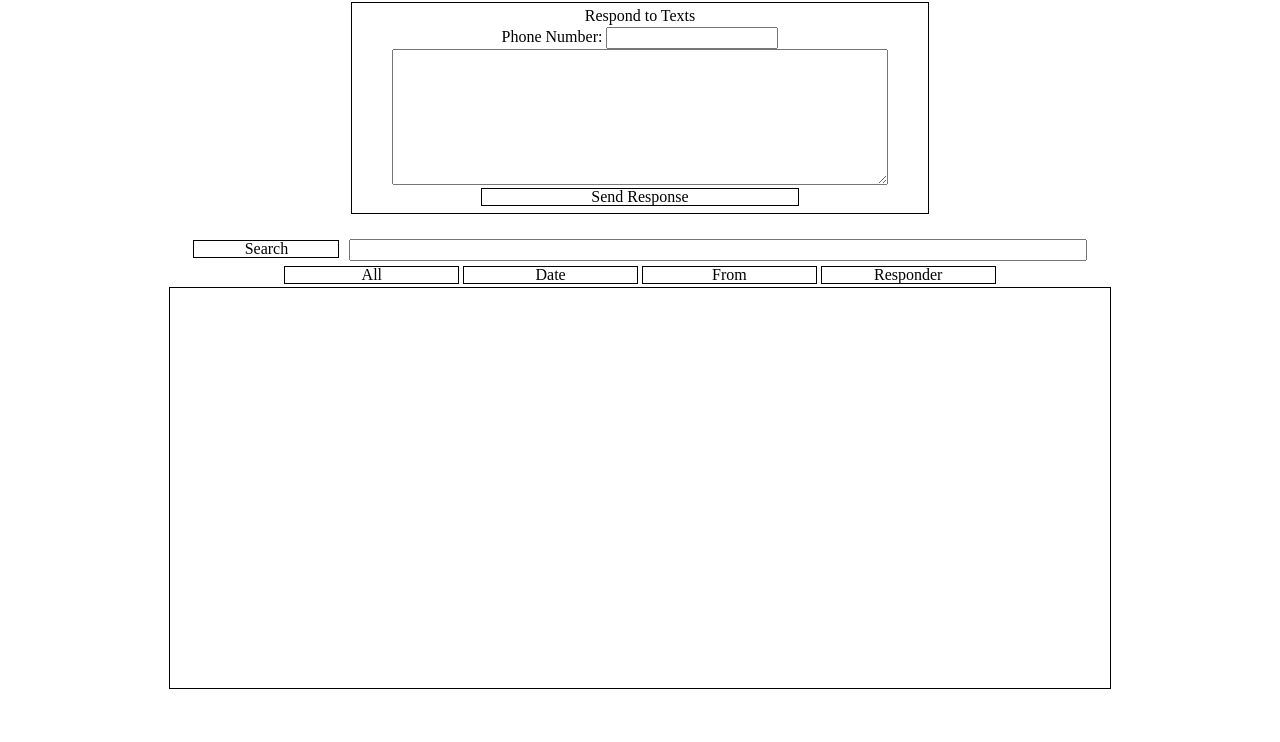
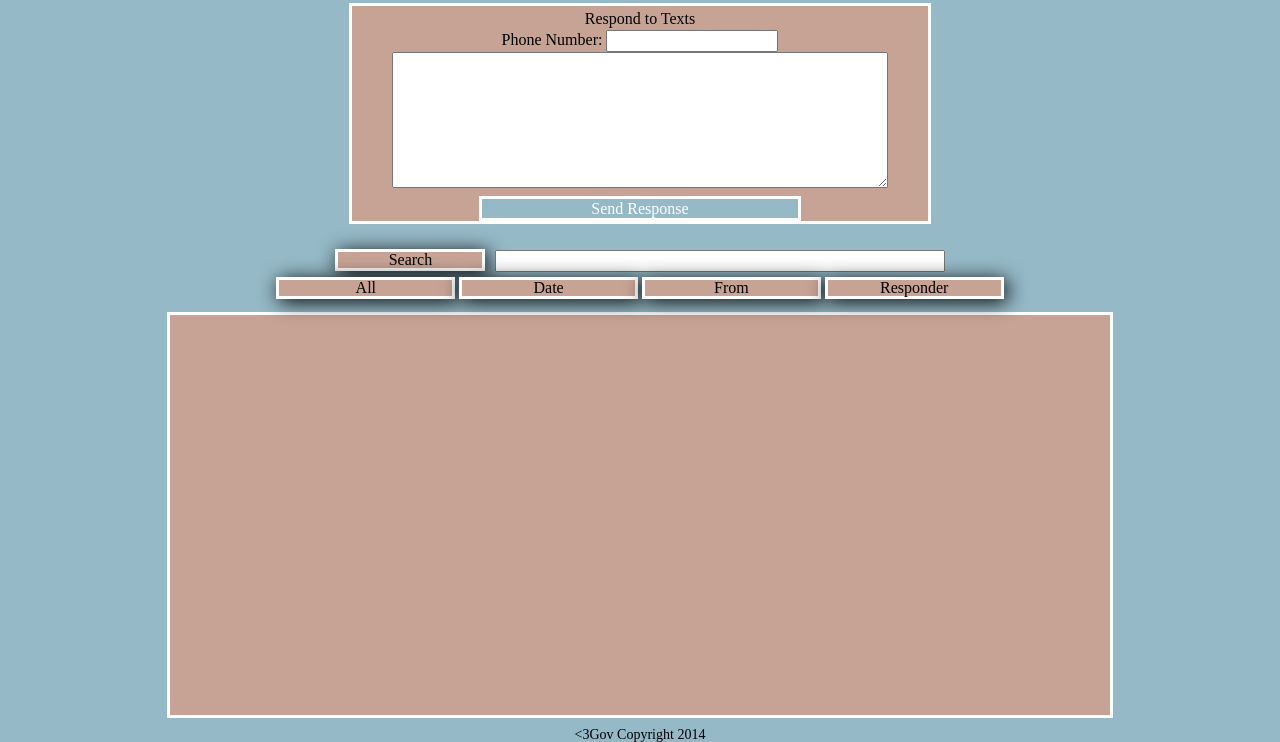
Before and after one commit to smitch88/heartgov, a website: page public/index.html in a window 1280 px wide. Shown: the part 132-874 px from the top of the page. Before the commit the page ends 821 px from the top, so only its background shows below. Drawn offline with nearby package versions, Linux system fonts and the light colour scheme; no server answers.

Commit message:
updated main page style

```diff
--- a/public/index.html
+++ b/public/index.html
@@ -39,4 +39,7 @@
 		<input type='submit' id='submit'/>
 	</form>
 	</div>
+
+	<footer><3Gov Copyright 2014</footer>
+
 </body>
--- a/public/main.css
+++ b/public/main.css
@@ -1,10 +1,18 @@
 * {
 	font-family: 'avenir';
+}
+
+body {
+	background-color: #95B9C7
 }
 
 #imgholder {
 	text-align: center;
 	padding-bottom: 20px;
+	background-color: white;
+	margin-bottom: 10px;
+	margin-top: 10px;
+	height: 95px;
 }
 
 img#logo {
@@ -13,24 +21,31 @@ img#logo {
 
 .responsebox {
 	width: 45%;
-	border: 1px solid black;
+	border: 3px solid white;
 	height: 210px;
 	margin-right: 15px;
 	margin: auto;
 	margin-bottom: 20px;
 	font-family: 'avenir';
+	background-color: #C7A395;
+	padding-bottom: 5px
 }
 
 textarea {
 	width: 85%;
 	height: 130px;
+	margin-bottom: 5px
 }
 
 #submitResponse {
 	width: 55%;
-	border: 1px solid black;
+	border: 3px solid white;
 	margin: auto;
 	font-family: 'avenir';
+	background-color: #95B9C7;
+	color: white;
+	height: 17px;
+	padding-top: 2px;
 }
 
 .searchbox {
@@ -50,37 +65,46 @@ textarea {
 	display: inline-block;
 	width: 15%;
 	margin-right: 1%;
-	border: 1px solid black;
+	border: 3px solid white;
+	font-family: 'avenir';
+	background-color: #C7A395;
+	box-shadow: 3px 3px 20px black;
 }
 
 #search {
-	width: 76%;
+	width: 46%;
 	margin: auto;
 }
 
 .button {
 	width: 18%;
-	border: 1px solid black;
+	border: 3px solid white;
 	display: inline-block;
 	text-align: center;
 	font-family: 'avenir';
+	background-color: #C7A395;
+	margin-bottom: 10px;
+	box-shadow: 3px 3px 20px black;
 }
 
 .textwindow {
-	border: 1px solid black;
+	border: 3px solid white;
 	min-height: 400px;
 	width: 98%;
 	margin: auto;
 	text-align: left;
 	font-family: 'avenir';
+	background-color: #C7A395;
 }
 
 .textbox {
 	width: 95%;
 	margin: auto;
-	border-bottom: 1px solid black;
+	border: 3px solid #95B9C7;
 	margin-bottom: 4px;
 	font-family: 'avenir';
+	background-color: white;
+	margin-top: 3px;
 }
 
 body {
@@ -91,3 +115,9 @@ body {
 #main {
 	display: none
 }
+
+footer {
+	font-family: 'avenir';
+	font-size: 14px;
+	padding-top: 10px
+}
```
